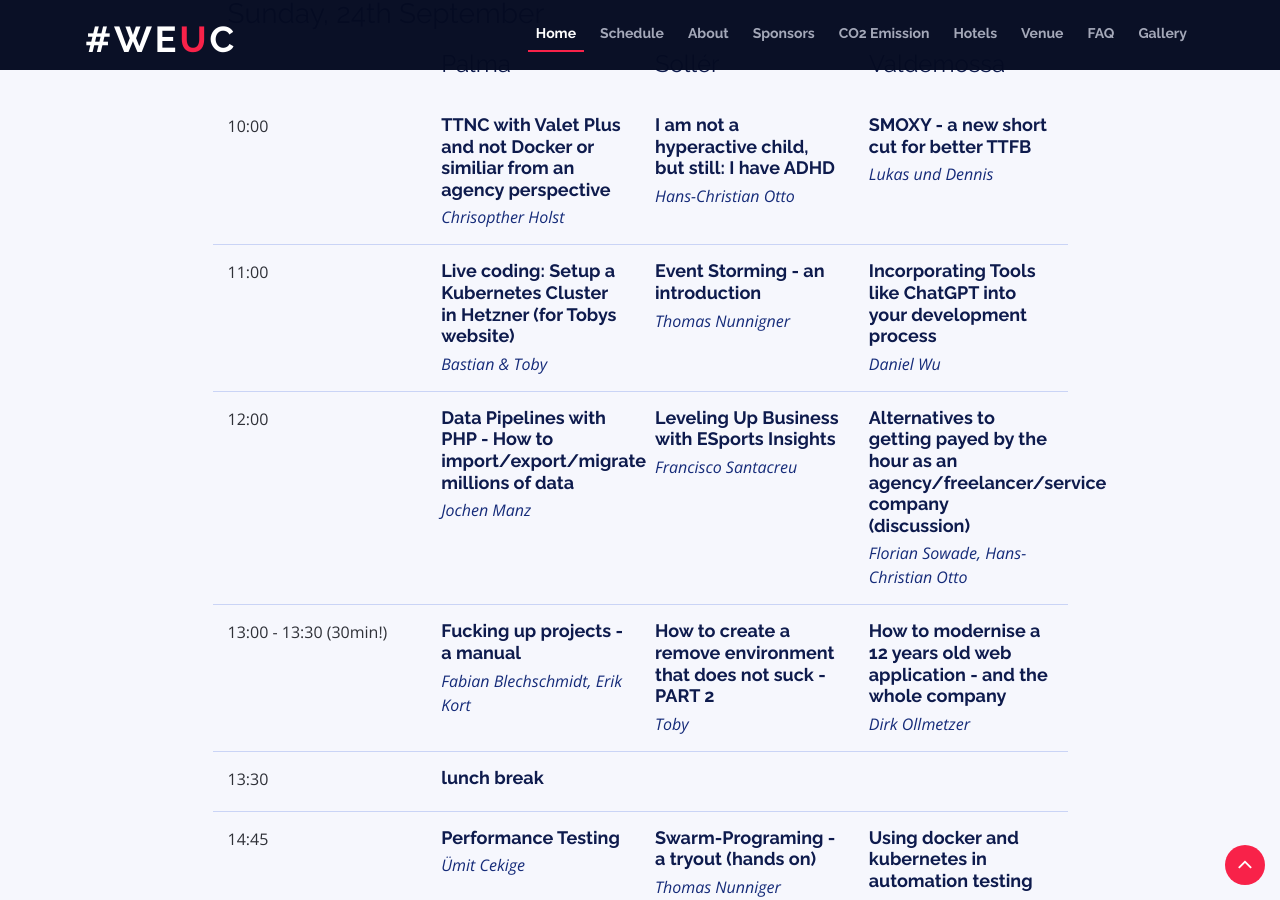
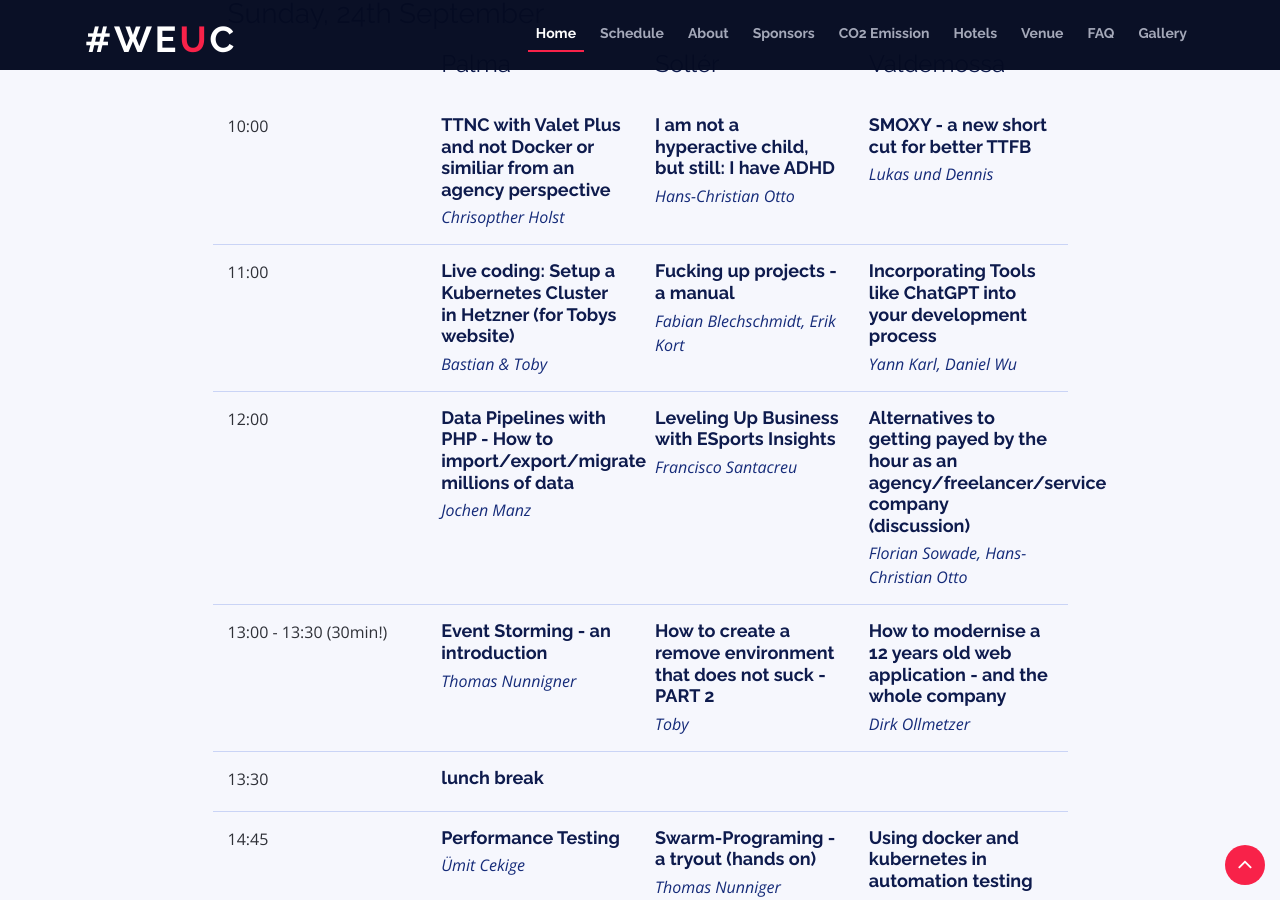
Before and after one commit to weuc/weuc.eu, a Jekyll site: the page built from index.html, in a window 1280 px wide and 900 px high, scrolled down 2327 px. Built offline with Jekyll 4.4.1, drawn with Linux system fonts in a browser that asks for light colours; some of the changed lines change nothing that is shown.

Commit message:
reorder sessions

```diff
--- a/_includes/sections/schedule.html
+++ b/_includes/sections/schedule.html
@@ -316,12 +316,12 @@
                         <p>Bastian &amp; Toby</p>
                     </div>
                     <div class="col-md-3">
-                        <h4>Event Storming - an introduction</h4>
-                        <p>Thomas Nunnigner</p>
+                        <h4>Fucking up projects - a manual</h4>
+                        <p>Fabian Blechschmidt, Erik Kort</p>
                     </div>
                     <div class="col-md-3">
                         <h4>Incorporating Tools like ChatGPT into your development process</h4>
-                        <p>Daniel Wu</p>
+                        <p>Yann Karl, Daniel Wu</p>
                     </div>
                 </div>
 
@@ -349,8 +349,8 @@
                         <time>13:00 - 13:30 (30min!)</time>
                     </div>
                     <div class="col-md-3">
-                        <h4>Fucking up projects - a manual</h4>
-                        <p>Fabian Blechschmidt, Erik Kort</p>
+                        <h4>Event Storming - an introduction</h4>
+                        <p>Thomas Nunnigner</p>
                     </div>
                     <div class="col-md-3">
                         <h4>How to create a remove environment that does not suck - PART 2</h4>
```
